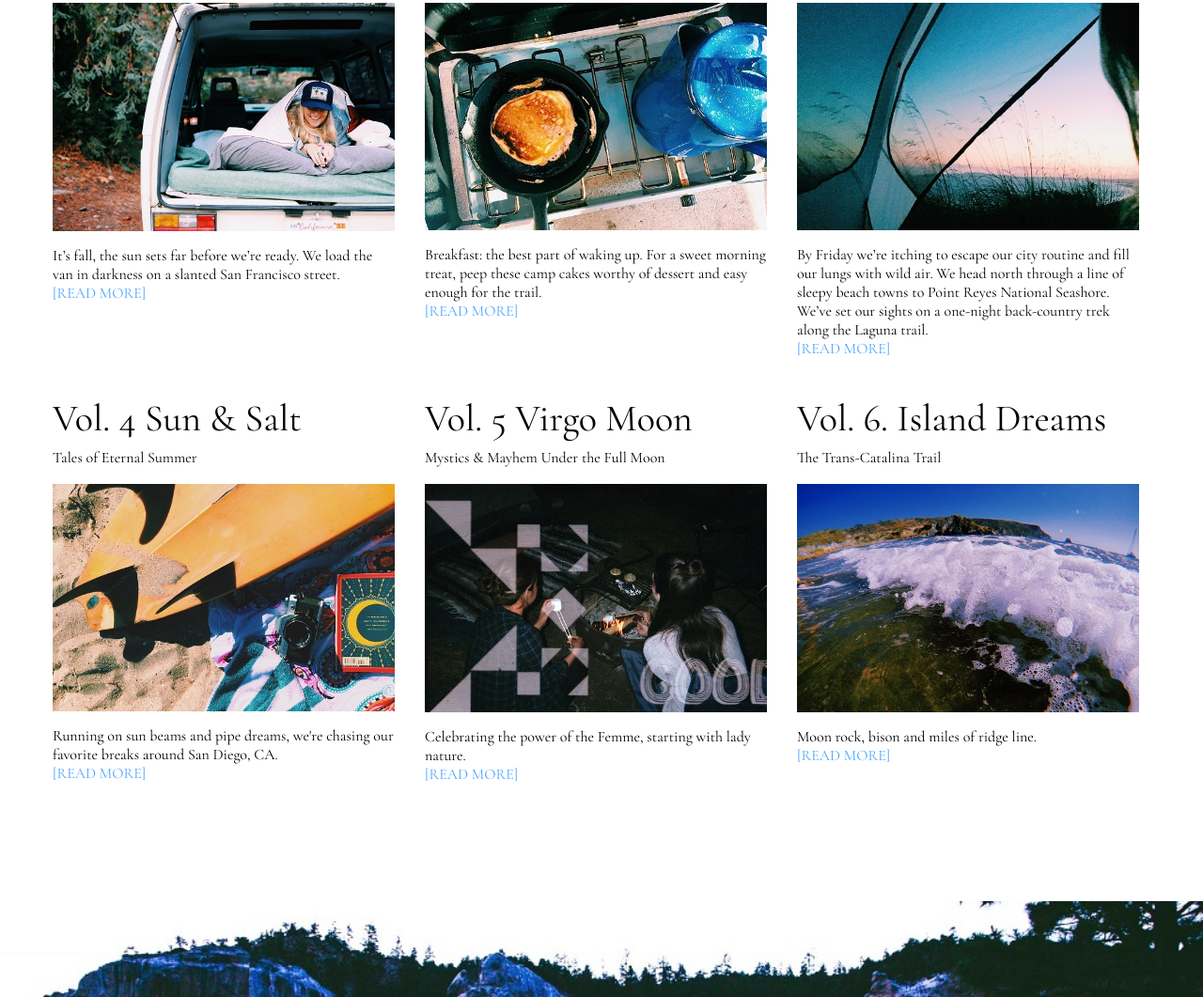
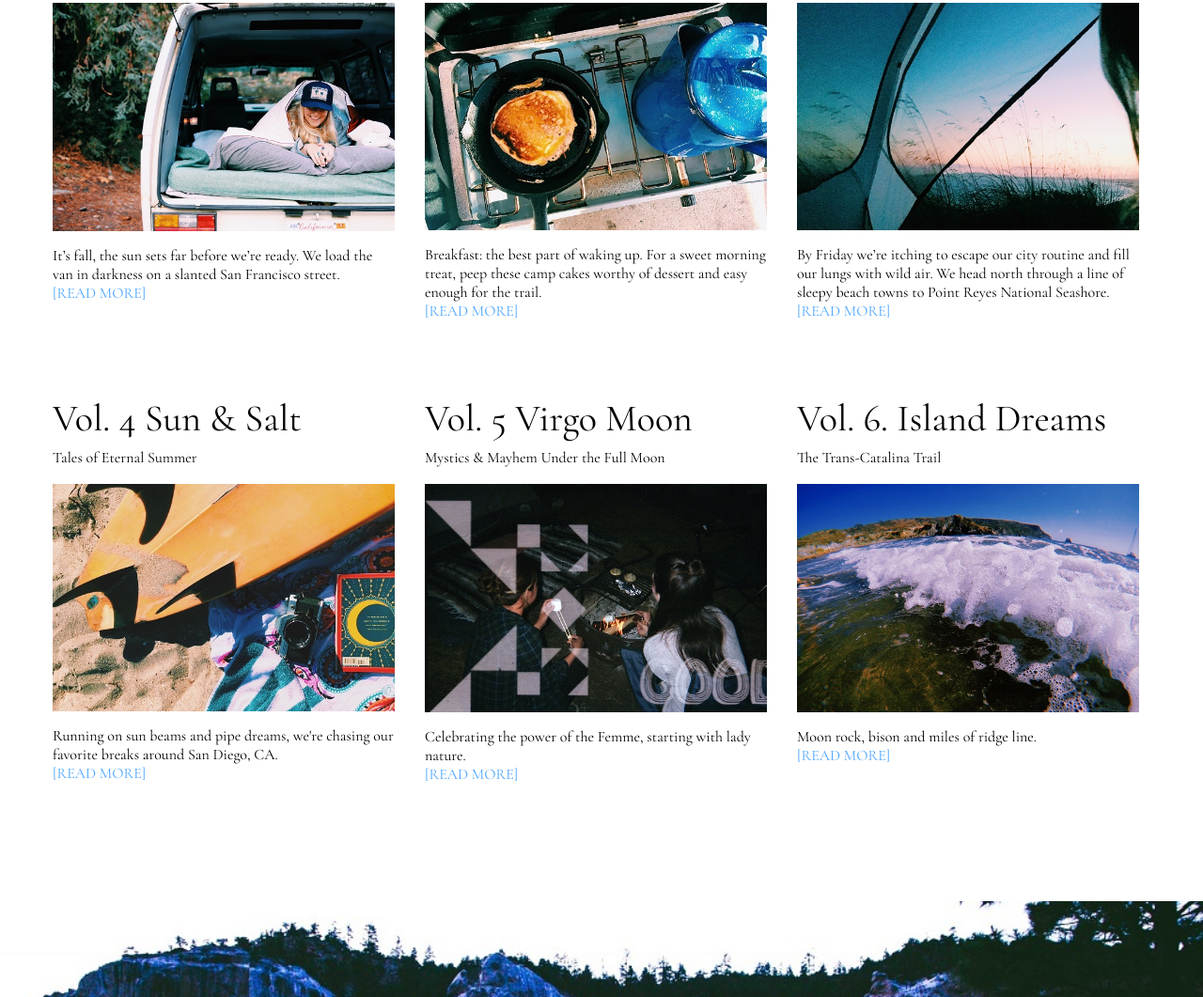
Before and after one commit to laineymebust/laineymebust.github.io, a plain HTML site: page unit_8/index.html in a window 1280 px wide. Shown: the part 1165-2226 px from the top of the page at 94% size. Drawn offline with nearby package versions, Linux system fonts and the light colour scheme.

Commit message:
Updates 2

```diff
--- a/unit_8/index.html
+++ b/unit_8/index.html
@@ -66,7 +66,7 @@
 					<p>[Read More]</p>
 				</div>
 			</a>
-			<p>By Friday we’re itching to escape our city routine and fill our lungs with wild air. We head north through a line of sleepy beach towns to Point Reyes National Seashore. We’ve set our sights on a one-night back-country trek along the Laguna trail.</p>
+			<p>By Friday we’re itching to escape our city routine and fill our lungs with wild air. We head north through a line of sleepy beach towns to Point Reyes National Seashore.</p>
 			<span class="readmore"><a href="#">[READ MORE]</a></span>
 		</article>
 
```
